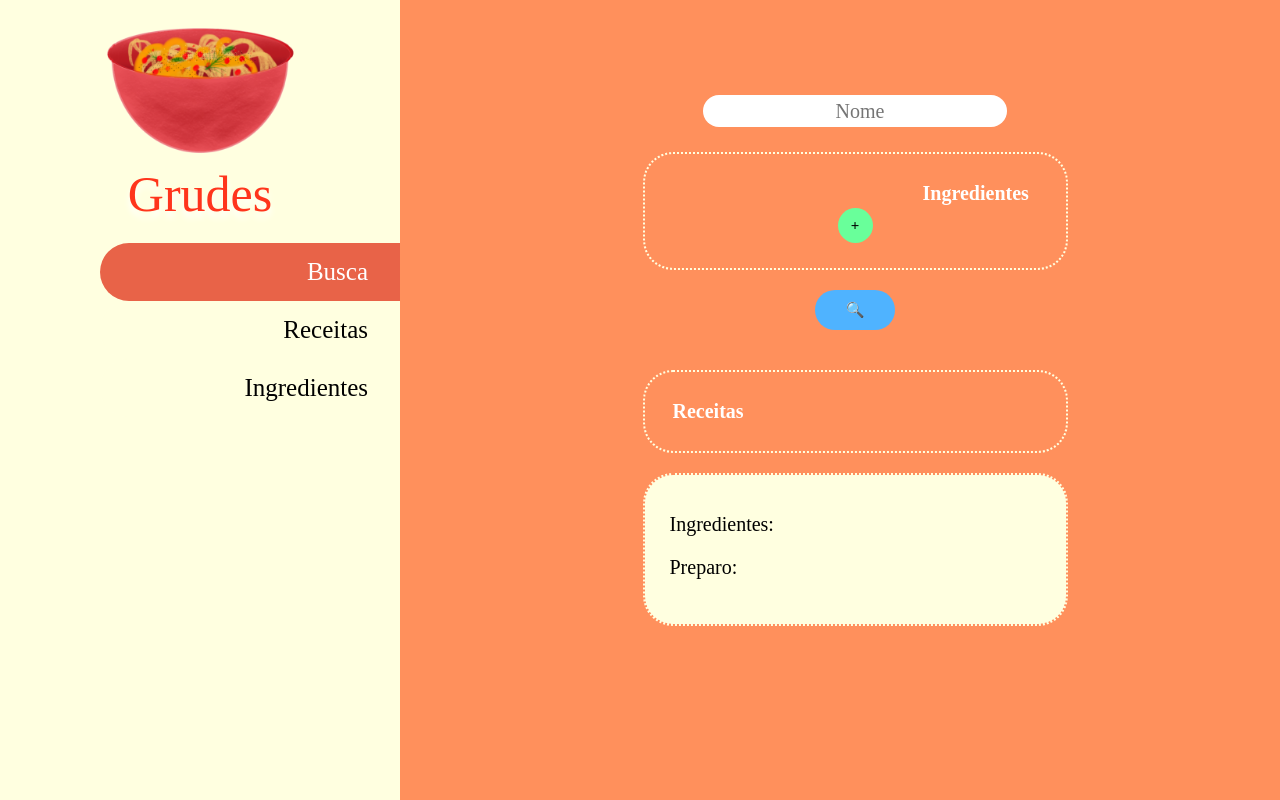
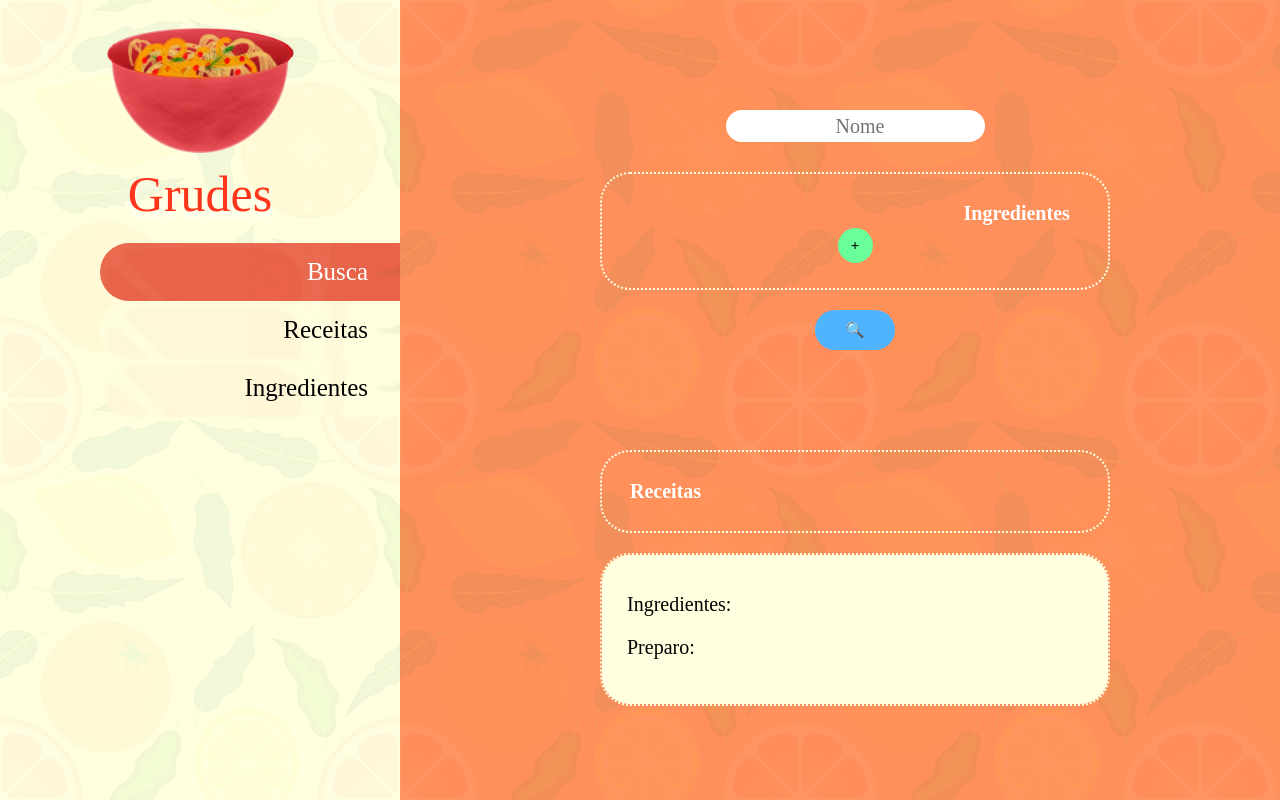
Before and after one commit to hugocm93/grudes_web_client, a React (Create React App) app: page / in a window 1280 px wide. Built offline with nearby package versions, Linux system fonts and the light colour scheme.

Commit message:
Estilização - parcial     - adiciona imagem de fundo     - aumenta caixa de texto de instruções

```diff
--- a/src/App.css
+++ b/src/App.css
@@ -22,6 +22,7 @@ body
     top: 0;
     padding-top: 10px;
     background-color: lightyellow;
+    background-image: url("./fruits.png");
 }
 
 .FormArea {
@@ -31,12 +32,12 @@ body
     left: 0;
     top: 0;
     padding-top: 40px;
-    background-color: lightyellow;
     margin-left: 400px;
 }
 
 .MenuItem {
     background-color: lightyellow;
+    background-image: url("./fruits.png");
     width: 300px;
     border: none;
     color: black;
@@ -49,6 +50,7 @@ body
     text-align: right;
     border-radius: 44px 0px 0px 44px;
     margin-left: 100px;
+    background-size: 800%;
 }
 
 .MenuItem:hover {
@@ -61,11 +63,16 @@ body
 }
 
 #SearchTab,
-.RecipesTab,
+#RecipesTab,
 .IngredientsTab
 {
     margin-left: 430px;
     margin-top: 80px;
+}
+
+#SearchResultDiv
+{
+    margin-top: 60px;
 }
 
 .container {
@@ -93,7 +100,7 @@ body
 .center {
   border: none;
   margin: auto;
-  width: 50%;
+  width: 60%;
   padding: 10px;
 }
 
@@ -108,7 +115,7 @@ body
     width: 400px;
 }
 
-#AddIngredientBtn:hover
+.AddIngredientBtn:hover
 {
     border: outset;
     border-color: #55C79C;
@@ -135,8 +142,7 @@ body
     border-color: #E86348;
 }
 
-
-#AddIngredientBtn
+.AddIngredientBtn
 {
     height: 35px;
     width: 35px;
@@ -161,6 +167,7 @@ body
     text-align: center;
 }
 
+#AddIngredientsTable,
 .RecipeDisplay,
 .RecipesTable,
 .IngredientsTable
@@ -209,6 +216,20 @@ thead
     height: 50%;
     width: 50%;
 }
+
+#Background
+{
+    position: fixed;
+    top: 0;
+    left: 0;
+    width: 100%;
+    height: 100%;
+    background-image: url("./fruits.png");
+    background-size: contain;
+    z-index: -1;
+    overflow-y: auto;
+}
+
 
 #MainTitle
 {
@@ -259,8 +280,32 @@ input
     border: outset;
 }
 
-#RecipeName
+.RecipeName
 {
+    width: 50%;
     height: 30px;
-    width: 300px;
+    margin-bottom: 10px;
+    margin-top: 20px;
 }
+
+#InstructionsTextArea
+{
+    text-align: left;
+    padding: 10px;
+    border-radius: 30px 30px 30px 30px;
+    border-style: none;
+    width: 100%;
+    height: 400px;
+    margin-bottom: 10px;
+    margin-top: 10px;
+}
+
+#Quantity
+{
+    width: 70%;
+}
+
+#Unit
+{
+    width: 100%;
+}
--- a/src/App.js
+++ b/src/App.js
@@ -174,7 +174,7 @@ function IngredientsTable({title, ingredients, setIngredients})
     return (
         <div className="IngredientsTable">
             <Table columns = {columns} rows = {ingredients} />
-            <button id = "AddIngredientBtn" onClick = {add_ingredient_item}> + </button>
+            <button className = "AddIngredientBtn" onClick = {add_ingredient_item}> + </button>
         </div>
     );
 }
@@ -229,7 +229,7 @@ function SearchTab()
             <div className = "Row">
                 <div className = "center">
                     <input
-                        id = "RecipeName"
+                        className = "RecipeName"
                         type = "text"
                         placeholder = "  Nome"
                         value = {name}
@@ -246,7 +246,7 @@ function SearchTab()
             <div className = "center">
                 <button id = "SearchBtn" onClick = {get_recipes} > &#x1F50D; </button>
             </div>
-            <div className = "center">
+            <div id = "SearchResultDiv" className = "center">
                 <RecipesTable recipes = {recipes} setRecipes = {setRecipes} selectRecipe = {setSelected}/>
                 <RecipeDisplay selected = {selected} find_recipe = {get_selected_recipe}/>
             </div>
@@ -257,8 +257,7 @@ function SearchTab()
 function RecipesTab()
 {
     return (
-        <div className="RecipesTab">
-            <h1> Receitas </h1>
+        <div id = "RecipesTab">
             <RecipesArea />
         </div>
     );
@@ -383,7 +382,7 @@ function IngredientsArea()
                 <input type = "text" placeholder = "  Nome" value = {name} onChange = {bind(setName)}></input>
                 <IngredientsTable title = "Substitutos" ingredients = {substitutes} setIngredients = {setSubstitutes}/>
             </div>
-            <button className = "AddIngredientBtn" onClick={add_ingredient}> Cadastrar </button>
+            <button className = "Add" onClick={add_ingredient}> Cadastrar </button>
         </div>
     );
 }
@@ -517,9 +516,10 @@ function RecipesArea()
             get: (row) => {
                 return (
                     <input
+                        id = "Quantity"
                         type = "number"
                         min = {0}
-                        placeholder={"  " + row.quantity}
+                        placeholder={row.quantity}
                         onChange = {(event) => {row.quantity = event.target.value;}}>
                     </input>
                 );
@@ -530,8 +530,9 @@ function RecipesArea()
             get: (row) => {
                 return (
                     <input
+                        id = "Unit"
                         type = "text"
-                        placeholder = {"  " + row.unit}
+                        placeholder = {row.unit}
                         onChange = {(event) => {row.unit = event.target.value;}}>
                     </input>
                 );
@@ -571,16 +572,20 @@ function RecipesArea()
 
     return (
         <div>
-            <div>
+            <div className = "center">
                 <RecipesTable recipes = {recipes} setRecipes = {setRecipes} selectRecipe = {show_recipe} />
-                <input type = "text" placeholder = "  Nome" value = {name} onChange = {bind(setName)}></input>
-                <input type = "text" placeholder = "  Instruções" value = {instructions} onChange = {bind(setInstructions)}></input>
+                <input className = "RecipeName" type = "text" placeholder = "  Nome" value = {name} onChange = {bind(setName)}></input>
+                <textarea
+                    id = "InstructionsTextArea"
+                    placeholder = "  Instruções"
+                    value = {instructions}
+                    onChange = {bind(setInstructions)}>
+                </textarea>
 
-                <div className = "Row">
+                <div id = "AddIngredientsTable">
                     <Table columns = {columns} rows = {ingredients} />
-                    <button className = "AddIngredientBtn" onClick = {add_ingredient_item}> Adicionar </button>
+                    <button className = "AddIngredientBtn" onClick = {add_ingredient_item}> + </button>
                 </div>
-
             </div>
             <button className = "Add" onClick={add_recipe}> Cadastrar </button>
         </div>
@@ -612,7 +617,7 @@ function App()
     const [currentIndex, setCurrentIndex] = useState(0);
 
     return (
-        <div className="App">
+        <div id = "Background" className="App">
             <Sidebar currentIndex = {currentIndex} setCurrentIndex = {setCurrentIndex}/>
             <FormArea currentIndex = {currentIndex}/>
         </div>
```
Also changed, not shown: src/fruits.png (added).
